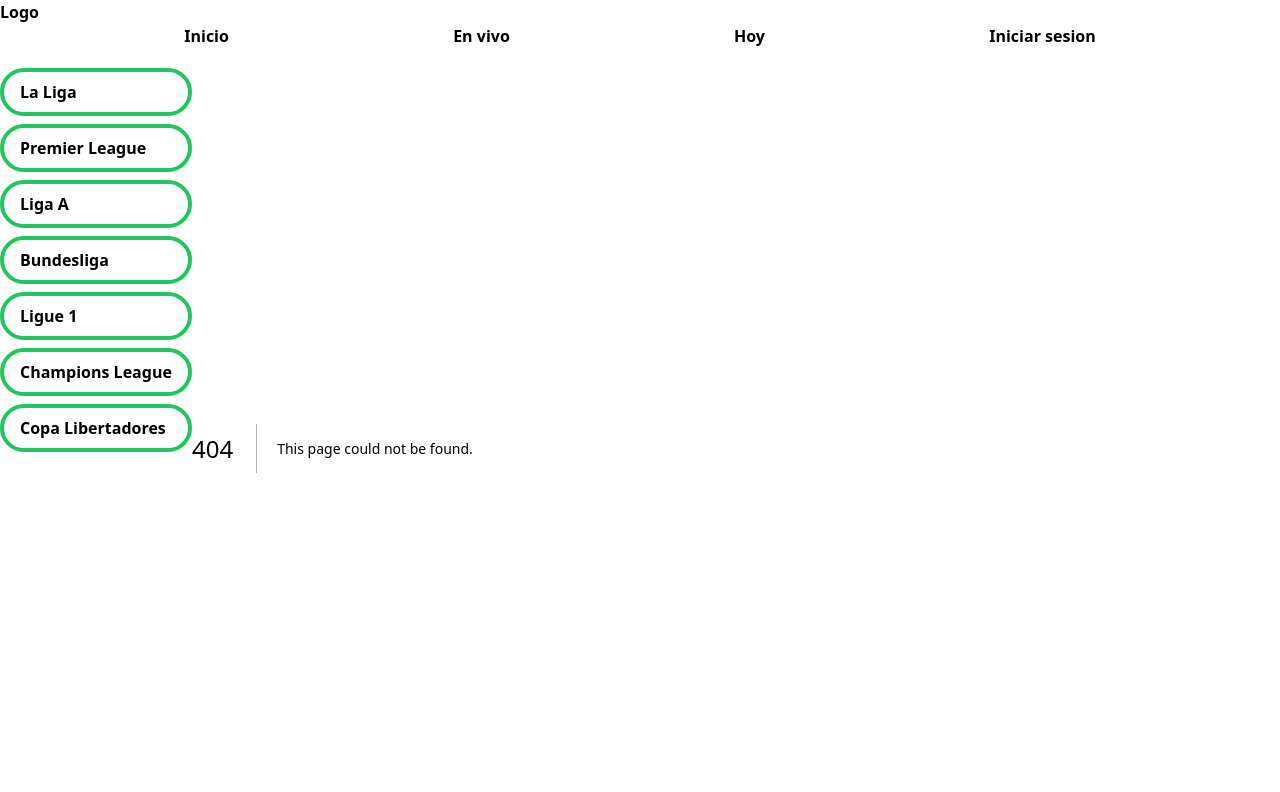
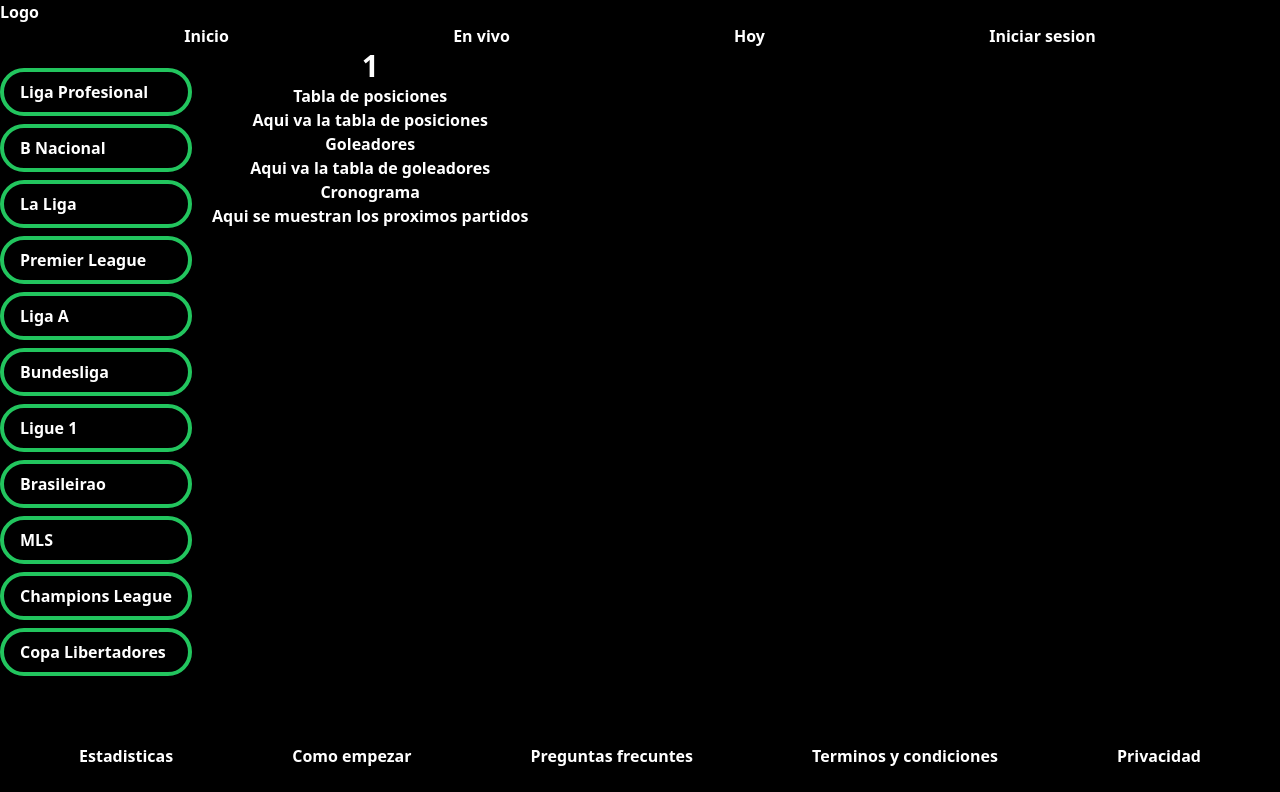
Before and after one commit to leandropap/NextBet, a Next.js app in the folder client/: page /1 in a window 1280 px wide. Before the commit this address had no page. Shown: the top 792 px of the page. Built offline with nearby package versions, Linux system fonts and the light colour scheme.

Commit message:
Componentes de ligas y rutas dinamicas

```diff
--- /dev/null
+++ b/client/app/[leagues]/page.jsx
@@ -0,0 +1,18 @@
+"use client"
+import { useParams } from 'next/navigation'
+
+export default function League({ params }) {
+    console.log(params)
+
+    return (
+        <container className="flex flex-col items-center">
+            <h1 className="text text-3xl">{params.leagues}</h1>
+            <h1>Tabla de posiciones</h1>
+            <span>Aqui va la tabla de posiciones</span>
+            <h1>Goleadores</h1>
+            <span>Aqui va la tabla de goleadores</span>
+            <h1>Cronograma</h1>
+            <span>Aqui se muestran los proximos partidos</span>
+        </container>
+    )
+}
--- a/client/app/components/Card.jsx
+++ b/client/app/components/Card.jsx
@@ -1,4 +1,5 @@
 import Link from "next/link"
+import Image from "next/image"
 
 export default function Card(props) {
     return (
@@ -8,14 +9,14 @@
                     <div className="flex flex-row -my-5">
                         <div className="flex flex-col px-5">
                             <h1>Manchester City</h1>
-                            <img src="https://i.imgur.com/VRfdWvH.png" width="100px" className="pt-3" />
+                            <Image src="/../public/img/mancity.png" width={100} height={100} className="pt-3" />
                             {
                                 props.displayOn ? <h1 className="flex justify-center pt-3 text text-xl">4</h1> : null
                             }
                         </div>
                         <div className="flex flex-col px-5">
                             <h1>Real Madrid</h1>
-                            <img src="https://i.imgur.com/xelhFwH.png" width="100px" className="pt-3 " />
+                            <Image src="/../public/img/madrid.png" width={100} height={100} className="pt-3 " />
                             {
                                 props.displayOn ? <h1 className="flex justify-center pt-3 text text-xl">0</h1> : null
                             }
--- a/client/app/components/Sidebar.jsx
+++ b/client/app/components/Sidebar.jsx
@@ -1,19 +1,25 @@
+"use client"
 import Link from "next/link"
 
 export default function Sidebar() {
-
-    let ligas = [{ name: "La Liga", link: "laliga", img: "" },
-    { name: "Premier League", link: "premier", img: "" },
-    { name: "Liga A", link: "calcio", img: "" },
-    { name: "Bundesliga", link: "bundesliga", img: "" },
-    { name: "Ligue 1", link: "ligue1", img: "" },
-    { name: "Champions League", link: "ucl", img: "" },
-    { name: "Copa Libertadores", link: "libertadores", img: "" }]
+    const ligas = [
+        { name: "Liga Profesional", link: "primera" },
+        { name: "B Nacional", link: "bnacional" },
+        { name: "La Liga", link: "laliga" },
+        { name: "Premier League", link: "premier" },
+        { name: "Liga A", link: "calcio" },
+        { name: "Bundesliga", link: "bundesliga" },
+        { name: "Ligue 1", link: "ligue1" },
+        { name: "Brasileirao", link: "brasileirao" },
+        { name: "MLS", link: "mls" },
+        { name: "Champions League", link: "ucl" },
+        { name: "Copa Libertadores", link: "libertadores" },
+    ]
 
     return (
-        <div className="flex flex-col py-5 ">
+        <div className="flex flex-col py-5 pr-5">
             {ligas.map(el => {
-                return (<Link key={el.name} href={el.link}
+                return (<Link key={el.name} href={`${el.name}`}
                     className=" hover:bg-green-500 py-2 pl-4 rounded-full mb-2 border-4 border-green-500  hover:border-white w-48"
                 >{el.name}</Link>)
             })}
--- a/client/app/components/Slider.jsx
+++ b/client/app/components/Slider.jsx
@@ -3,7 +3,6 @@
 import Card from "./Card"
 
 export default function Slider(props) {
-    console.log(props)
     const [position, setPosition] = useState(0);
     const itemWidth = 350;
 
--- a/client/app/laliga/page.jsx
+++ /dev/null
@@ -1,9 +0,0 @@
-import RootLayout from "../layout"
-
-export default function LaLiga() {
-    return (
-        <RootLayout>
-            <h1>Esta es la pagina de la liga española</h1>
-        </RootLayout>
-    )
-}
```
Also changed, not shown: client/public/img/madrid.png (added), client/public/img/mancity.png (added).
